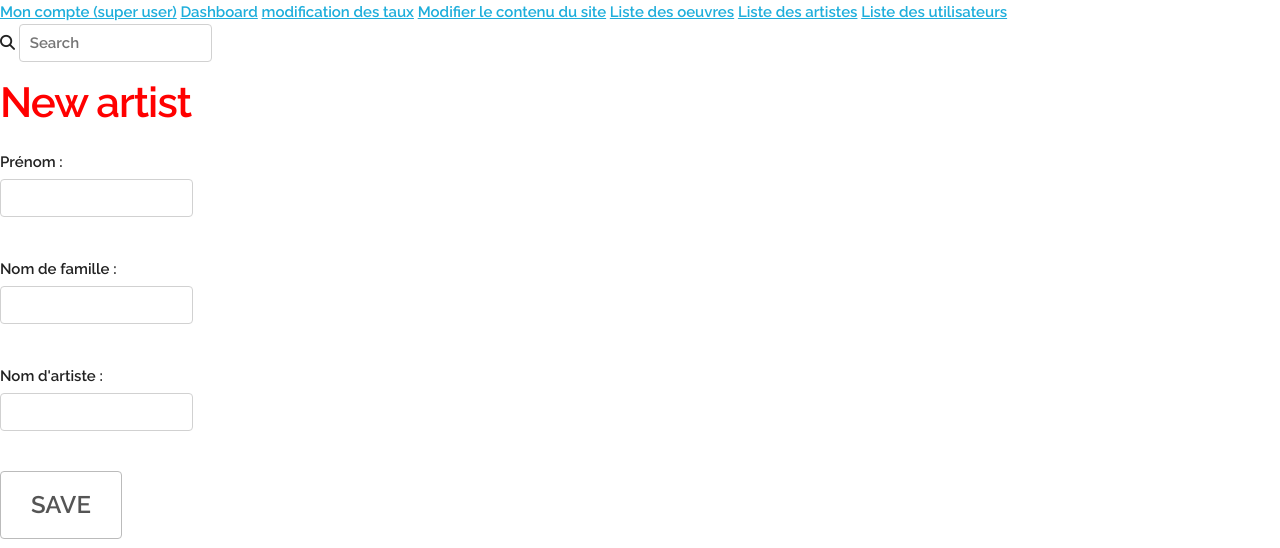
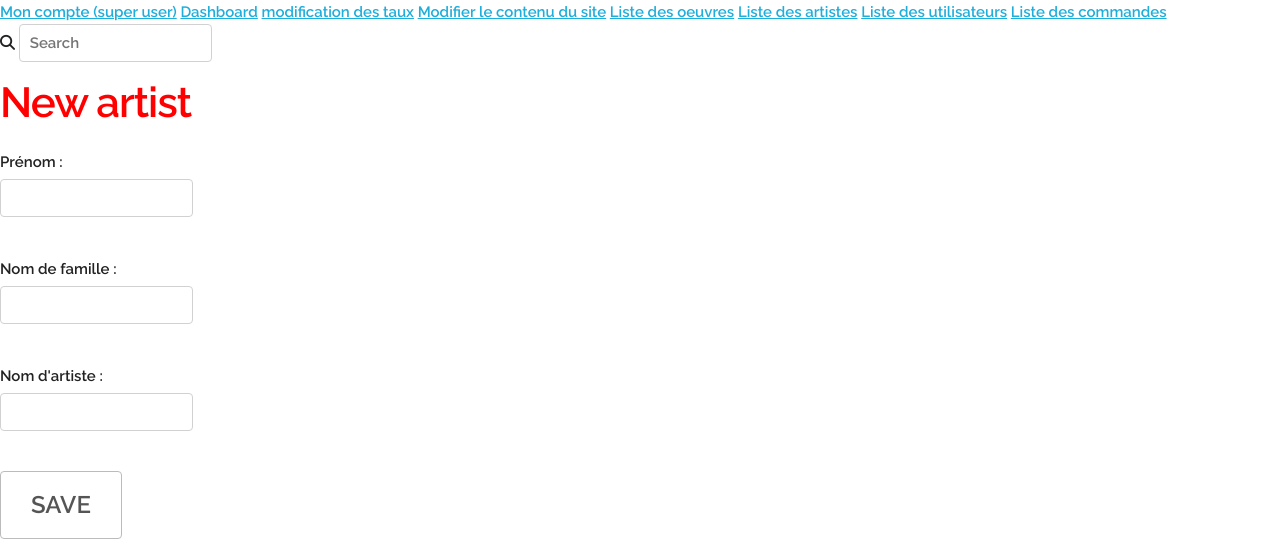
Before and after one commit to JimmyFonteneau/ltk_back_office, a Django app: page /artists/new/ in a window 1280 px wide. Shown: the top 548 px of the page. Run offline with Django 3.2, Linux system fonts and the light colour scheme; the visitor is signed in with stand-in values (Sample User, id 1); some libraries are stand-ins or nearby versions.

Commit message:
Lien vers les commandes en admin

```diff
--- a/los_artistos/templates/base.html
+++ b/los_artistos/templates/base.html
@@ -45,6 +45,7 @@
             <a href="{% url 'artworks:artworks_list' %}">Liste des oeuvres</a>
             <a href="{% url 'artists:artists' %}">Liste des artistes</a>
             <a href="{% url 'users:users_all' %}">Liste des utilisateurs</a>
+            <a href="{% url 'orders:orders_list' %}">Liste des commandes</a>
             {% include './search_results.html' %}
           </header>
 
```
